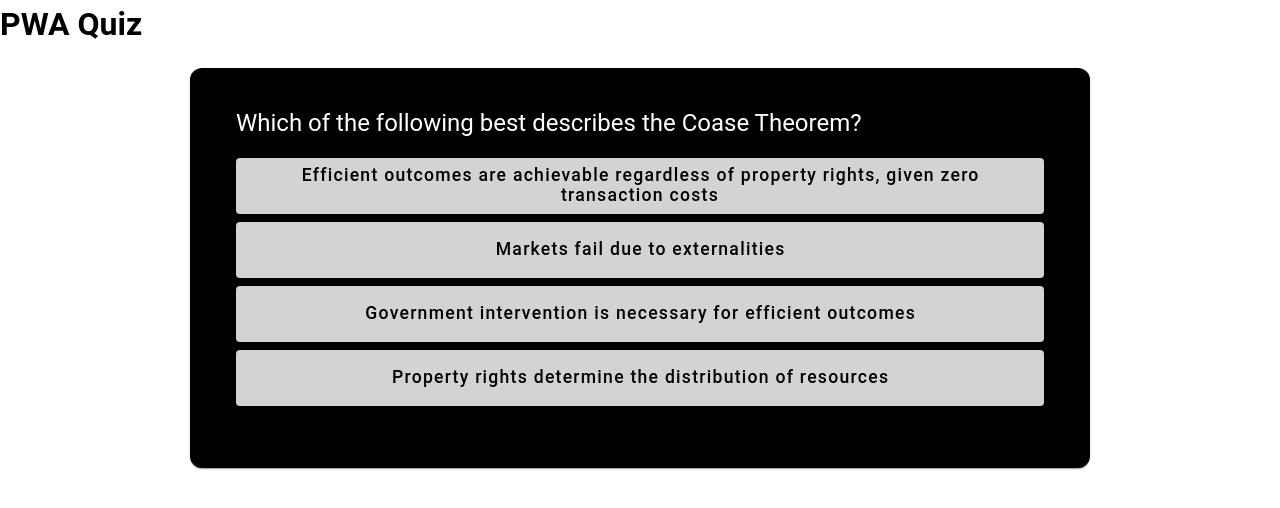
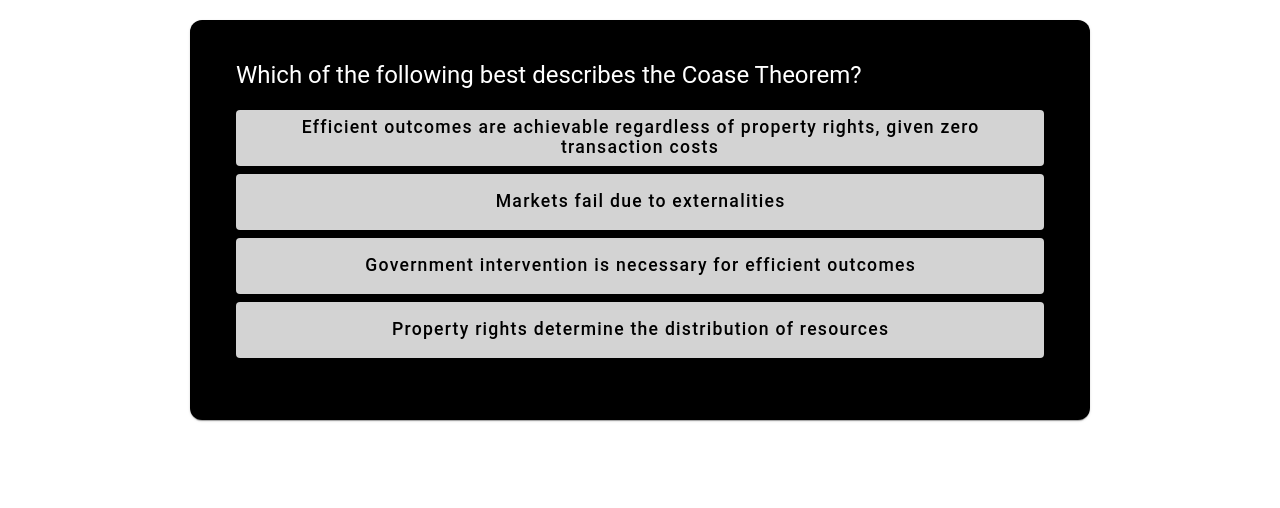
Before and after one commit to JEgholm/Quiz-PWA, a Vue app: page / in a window 1280 px wide. Shown: the top 508 px of the page. Built offline with nearby package versions, Linux system fonts and the light colour scheme.

Commit message:
Finally removed title

```diff
--- a/src/App.vue
+++ b/src/App.vue
@@ -1,6 +1,5 @@
 <template>
   <div id="app">
-    <h1>PWA Quiz</h1>
     <Quiz />
   </div>
 </template>
```
